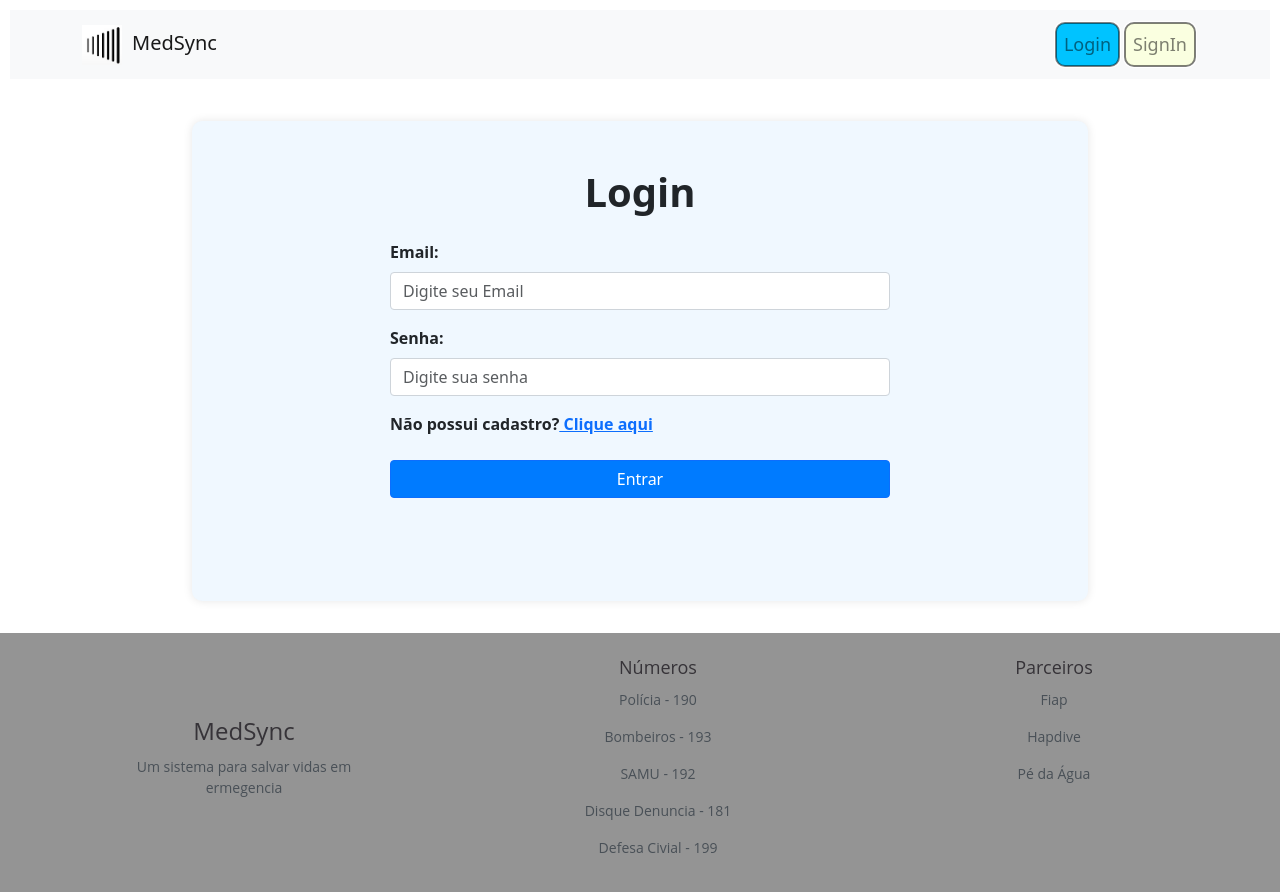
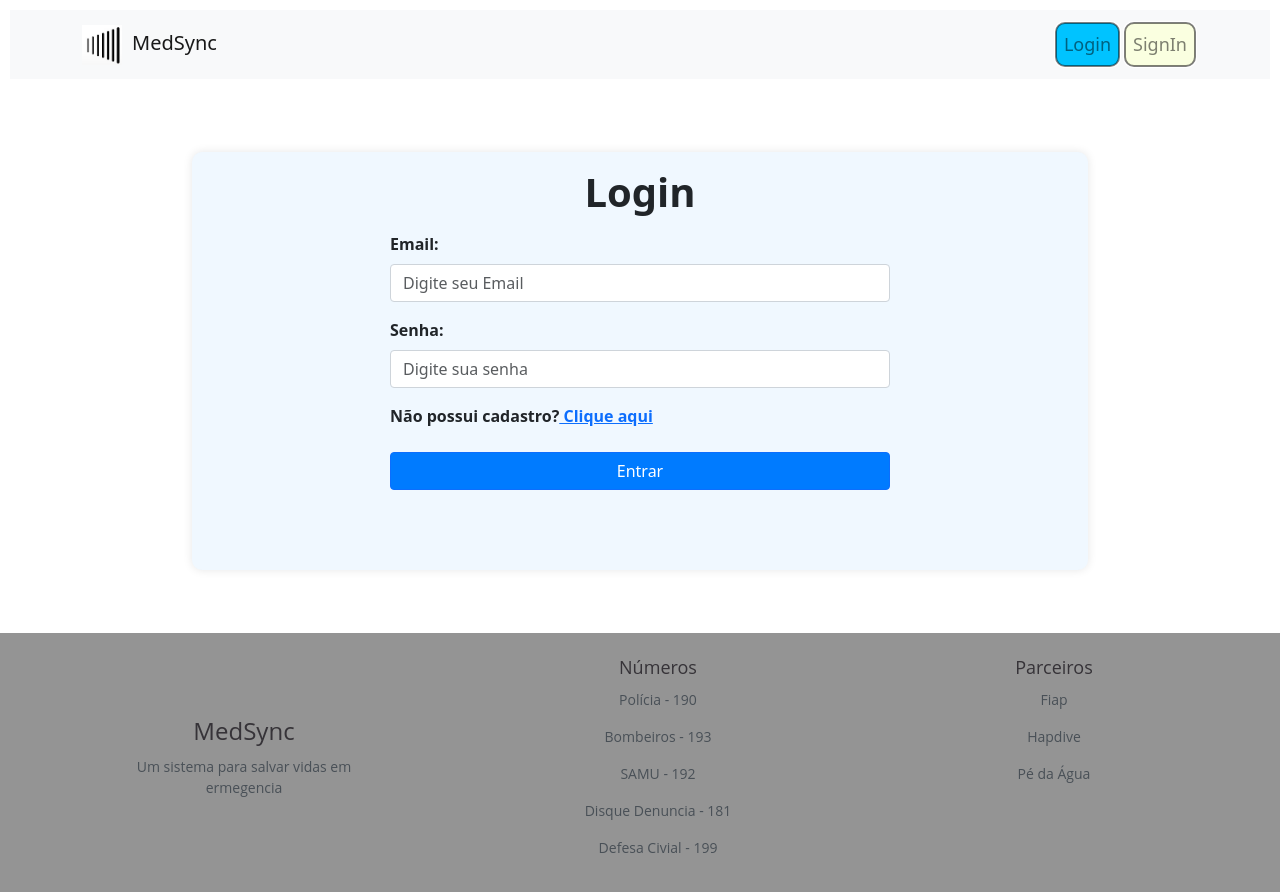
Before and after one commit to luanmacea/global, a React (Vite) app: page / in a window 1280 px wide. Shown: the top 892 px of the page. Built offline with nearby package versions, Linux system fonts and the light colour scheme.

Commit message:
arrumando coisas de resolucao

```diff
--- a/src/components/Login/Login.jsx
+++ b/src/components/Login/Login.jsx
@@ -42,7 +42,7 @@ export default function Login() {
 
 	return (
 		<div className="login-container">
-			<h1 className="text-center fw-bolder m-4">Login</h1>
+			<h1 className="text-center fw-bolder m-3">Login</h1>
 			<form className="formulario login">
 				<div className="mb-3">
 					<label htmlFor="formGroupExampleInput" className="form-label">
--- a/src/components/Login/Login.scss
+++ b/src/components/Login/Login.scss
@@ -2,7 +2,6 @@
 	margin: 20px;
 	display: flex;
 	width: 70vw;
-	height: 60vh;
 	justify-content: center;
 	align-items: center;
 	flex-direction: column;
```
